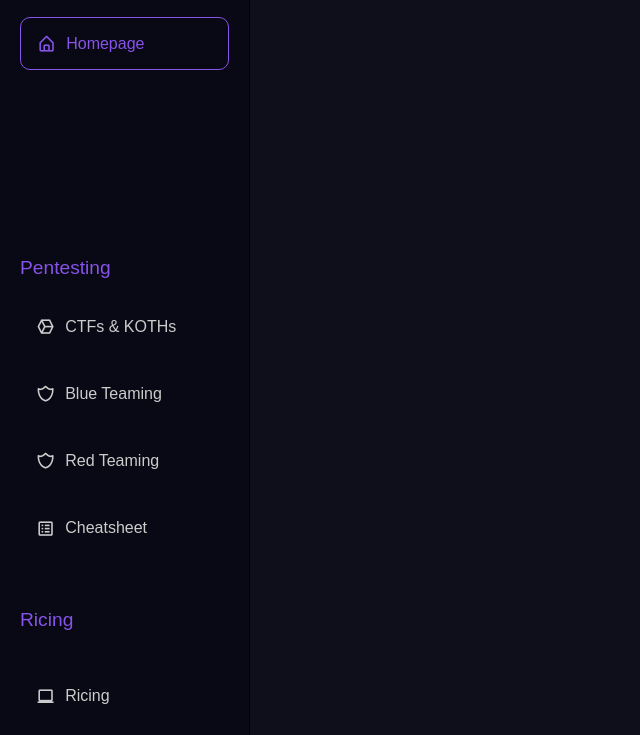
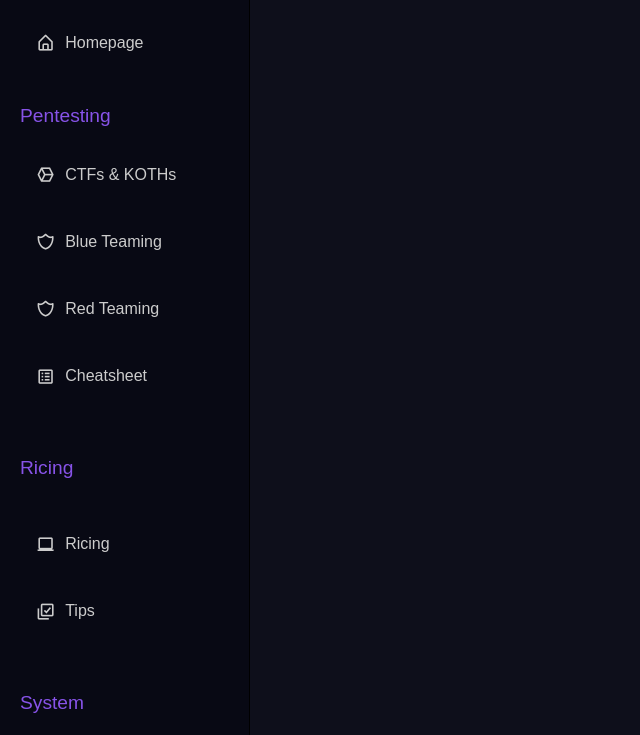
Before and after one commit to birdlinux/birdlinux.github.io, a plain HTML site: page index.html in a window 1280 px wide. Shown: the part 65-800 px from the top of the page, without its empty margins (0-640 px from the left). Drawn offline with nearby package versions, Linux system fonts and the light colour scheme.

Commit message:
Update index.html

```diff
--- a/index.html
+++ b/index.html
@@ -19,11 +19,9 @@
         <i class="bx bxl-blogger"></i><span>PeanutStick</span>
       </div>
       <nav class="sidebar-nav">
-        <div class="home-box">
-          <a id="home-bg" href="#" class="sidebar-item">
+          <a href="#" class="sidebar-item">
             <i class="bx bx-home-alt"></i><span class="sidebar-home">Homepage</span>
           </a>
-        </div>
         <br />
         <p class="title-xta">Pentesting</p>
         <br />
```
